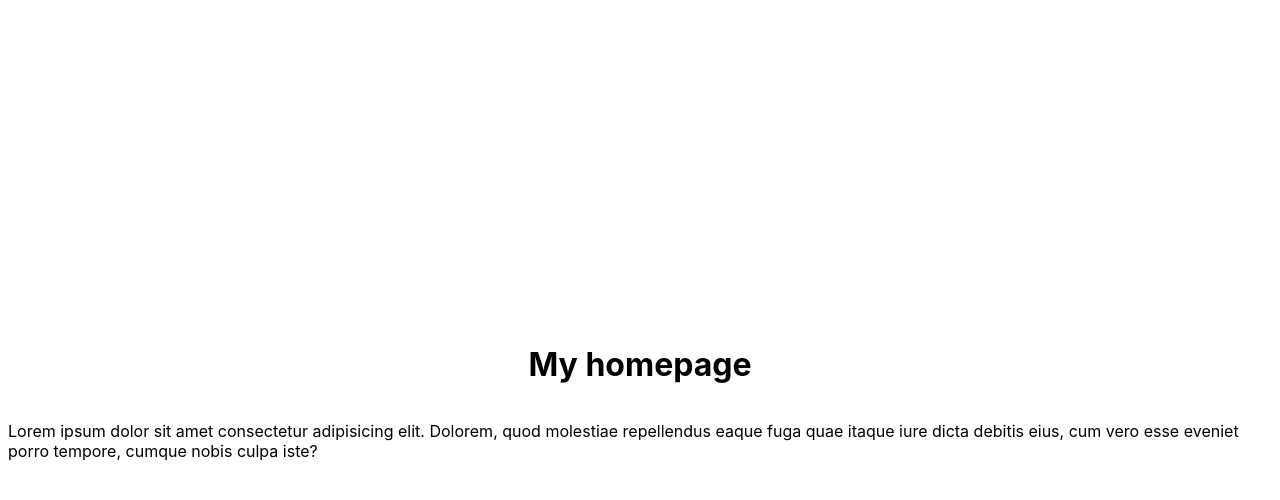
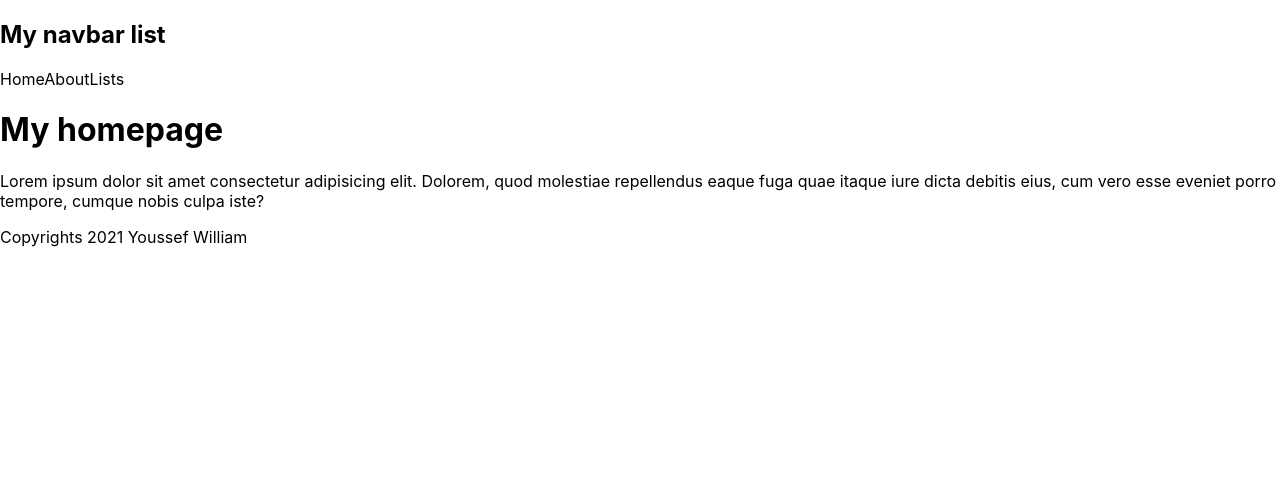
Before and after one commit to YoussefWilliam/next-js-beta, a Next.js app: page / in a window 1280 px wide. Shown: the top 500 px of the page. Built offline with nearby package versions, Linux system fonts and the light colour scheme.

Commit message:
Rendering different components

```diff
--- a/pages/index.js
+++ b/pages/index.js
@@ -1,12 +1,20 @@
-import Head from "next/head";
-import Image from "next/image";
+import Footer from "../components/Footer";
+import Navbar from "../components/Navbar";
 import styles from "../styles/Home.module.css";
 
 export default function Home() {
   return (
-    <div className={styles.container}>
-      <h1>My homepage</h1>
-      <p>Lorem ipsum dolor sit amet consectetur adipisicing elit. Dolorem, quod molestiae repellendus eaque fuga quae itaque iure dicta debitis eius, cum vero esse eveniet porro tempore, cumque nobis culpa iste?</p>
+    <div>
+      <Navbar />
+      <div >
+        <h1>My homepage</h1>
+        <p>
+          Lorem ipsum dolor sit amet consectetur adipisicing elit. Dolorem, quod
+          molestiae repellendus eaque fuga quae itaque iure dicta debitis eius,
+          cum vero esse eveniet porro tempore, cumque nobis culpa iste?
+        </p>
+      </div>
+      <Footer />
     </div>
   );
 }
```
